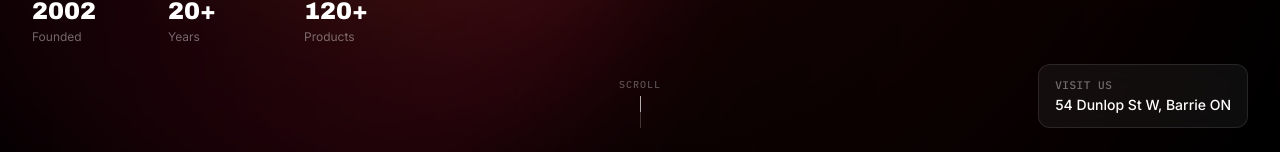
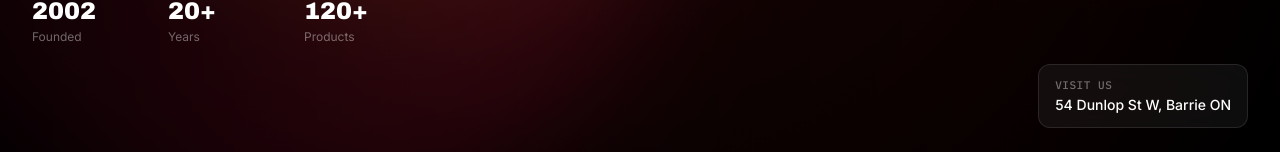
Before and after one commit to Ezra-creator/cgc, a Next.js app: page / in a window 1280 px wide. Shown: the part 648-800 px from the top of the page. Built offline with nearby package versions, Linux system fonts and the light colour scheme; no server answers; the database is empty.

Commit message:
Remove scroll indicator from hero section

```diff
--- a/components/home/Hero.tsx
+++ b/components/home/Hero.tsx
@@ -93,13 +93,6 @@ export default function Hero() {
         </div>
       </div>
 
-      {/* Scroll cue */}
-      <div className="absolute bottom-6 left-1/2 -translate-x-1/2 flex flex-col items-center gap-1 text-white/30">
-        <span className="font-mono text-[10px] uppercase tracking-widest">Scroll</span>
-        <div className="w-px h-8 bg-white/20 relative overflow-hidden">
-          <div className="absolute top-0 left-0 right-0 h-1/2 bg-white/60 animate-[scrollDot_1.6s_ease_infinite]" />
-        </div>
-      </div>
     </section>
   )
 }
```
